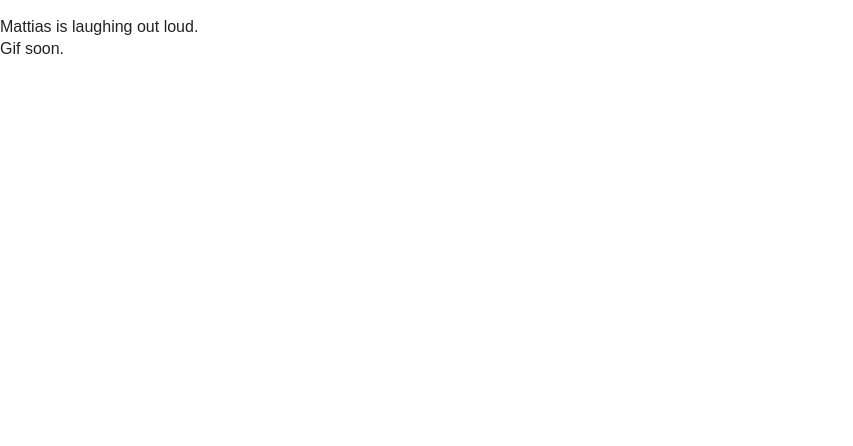
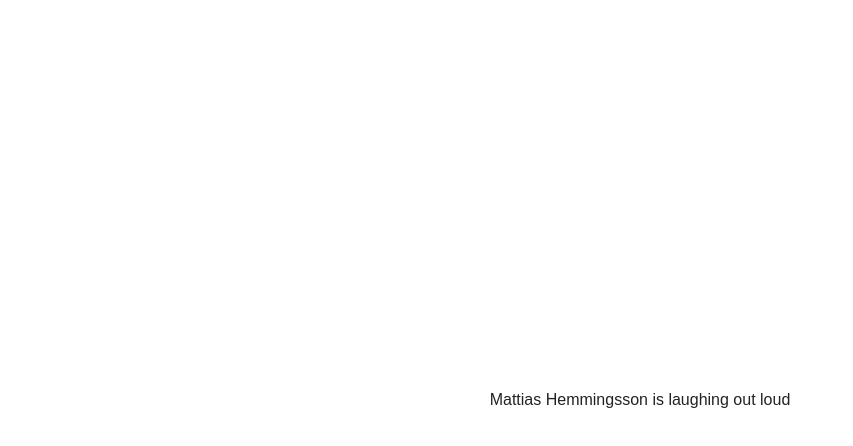
Before and after one commit to Hemmingsson/mattias.lol, a plain HTML site: page index.html in a window 1280 px wide. Shown: the whole page, without its empty margins (0-853 px from the left). Drawn offline with nearby package versions, Linux system fonts and the light colour scheme.

Commit message:
Centerd Copy

```diff
--- a/css/main.css
+++ b/css/main.css
@@ -57,9 +57,15 @@ textarea {
    ========================================================================== */
 
 
+*{
+    margin: 0;
+    padding: 0;
+}
 
-
-
+body{
+    line-height: 100vh;
+    text-align: center;
+}
 
 
 
--- a/index.html
+++ b/index.html
@@ -18,7 +18,7 @@
             <p class="browserupgrade">You are using an <strong>outdated</strong> browser. Please <a href="http://browsehappy.com/">upgrade your browser</a> to improve your experience.</p>
         <![endif]-->
 
-        <p>Mattias is laughing out loud. <br> Gif soon.</p>
+        <p>Mattias Hemmingsson is laughing out loud</p>
 
         <script src="//ajax.googleapis.com/ajax/libs/jquery/1.11.2/jquery.min.js"></script>
         <script>window.jQuery || document.write('<script src="js/vendor/jquery-1.11.2.min.js"><\/script>')</script>
```
Also changed, not shown: 1 other file.
